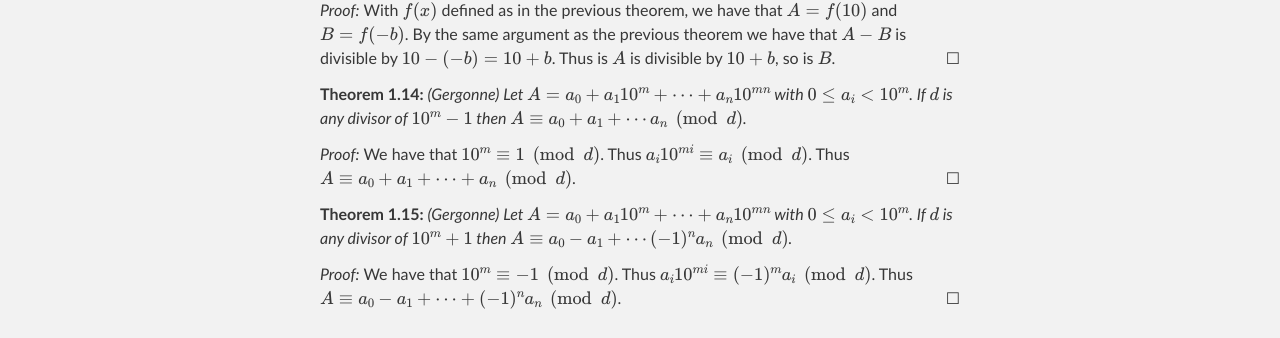
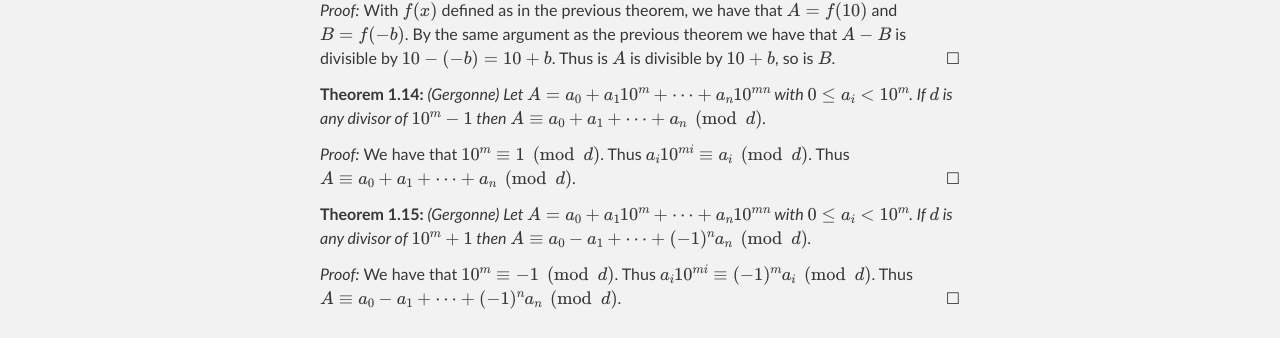
Before and after one commit to wbhart/SimpleMath, a Jekyll site: the page built from divisrules.html, in a window 1280 px wide and 900 px high, scrolled down 1757 px. Shown: the part 429-767 px from the top of the window. Built offline with Jekyll 4.4.1, drawn with Linux system fonts in a browser that asks for light colours; formulas are drawn with MathJax 3.

```diff
--- a/divisrules.html
+++ b/divisrules.html
@@ -116,7 +116,7 @@ is $B$.
 </proof>
 
 <theorem> (Gergonne) Let $A = a_0 + a_110^m + \cdots + a_n10^{mn}$ with $0 \leq a_i < 10^m$. If $d$ is any divisor of
-$10^m - 1$ then $A \equiv a_0 + a_1 + \cdots a_n \pmod{d}$.
+$10^m - 1$ then $A \equiv a_0 + a_1 + \cdots + a_n \pmod{d}$.
 </theorem>
 
 <proof> We have that $10^m \equiv 1 \pmod{d}$. Thus $a_i10^{mi} \equiv a_i \pmod{d}$. Thus
@@ -124,7 +124,7 @@ $A \equiv a_0 + a_1 + \cdots + a_n \pmod{d}$.
 </proof>
 
 <theorem> (Gergonne) Let $A = a_0 + a_110^m + \cdots + a_n10^{mn}$ with $0 \leq a_i < 10^m$. If $d$ is any divisor of
-$10^m + 1$ then $A \equiv a_0 - a_1 + \cdots (-1)^na_n \pmod{d}$.
+$10^m + 1$ then $A \equiv a_0 - a_1 + \cdots + (-1)^na_n \pmod{d}$.
 </theorem>
 
 <proof> We have that $10^m \equiv -1 \pmod{d}$. Thus $a_i10^{mi} \equiv (-1)^ma_i \pmod{d}$. Thus
```
